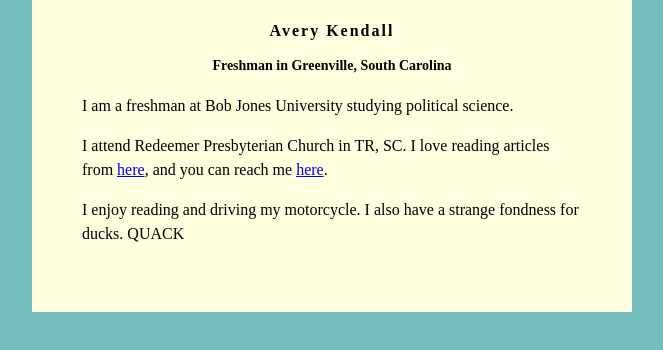
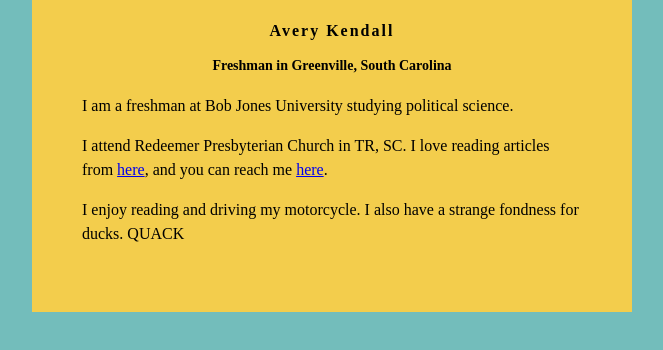
Before and after one commit to AveryKendall/AveryKendall.github.io, a plain HTML site: page index.html in a window 1280 px wide. Shown: the whole page, without its empty margins (308-971 px from the left). Drawn offline with Linux system fonts and the light colour scheme.

Commit message:
Update index.html

```diff
--- a/index.html
+++ b/index.html
@@ -6,7 +6,7 @@ body {
     font-family: Copperplate;
 }
 #content {
-    background: lightyellow;
+    background:#f3cd4c;
     min-width: 200px;
     max-width: 500px;
     padding: 50px;
```
